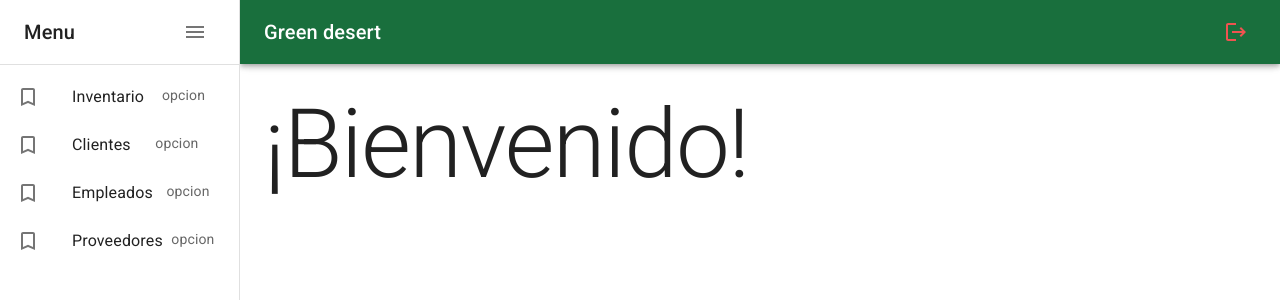
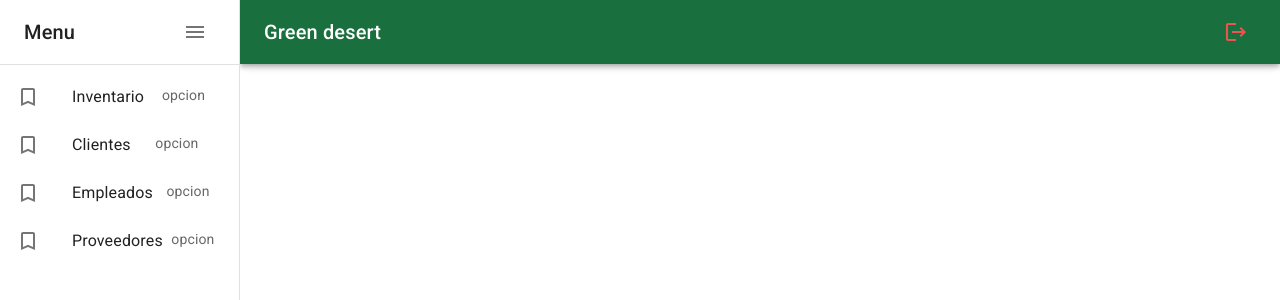
Before and after one commit to TheJulioHD/GreenDesertWebReact, a React (Vite) app: page /employee in a window 1280 px wide. Before the commit this address led to /home. Shown: the top 300 px of the page. Built offline with nearby package versions, Linux system fonts and the light colour scheme.

Commit message:
employee added

```diff
--- /dev/null
+++ b/src/Routers/EmployeeRoutes.tsx
@@ -0,0 +1,30 @@
+import { Box, Toolbar } from '@mui/material'
+import React from 'react'
+import { Route, Router, Routes } from 'react-router-dom'
+import { Navbar, SideBar } from '../Common'
+import { AddEmployePage } from '../pages/employee/addEmployePage'
+
+export const EmployeeRoutes = () => {
+  return (
+
+
+    <Box sx={{display: 'flex'}}>
+
+    <Navbar drawerWidth={240}/>
+    <SideBar drawerWidth={240}/>
+
+    <Box component='main' sx={{flexGrow: 1, p: 3}}>
+      <Toolbar/>
+
+      <Routes>
+      <Route path='/add' element={<AddEmployePage/>}/>
+    </Routes>
+
+
+    </Box>
+
+  </Box>
+
+
+  )
+}
--- a/src/Routers/RouterApp.tsx
+++ b/src/Routers/RouterApp.tsx
@@ -3,6 +3,7 @@ import { Routes, Route } from 'react-router'
 import { SignUp } from '../pages/Auth/SignOut/SignUp'
 import { AppRoutes } from './AppRoutes'
 import { AuthRoutes } from './AuthRoutes'
+import { EmployeeRoutes } from './EmployeeRoutes'
 
 export const RouterApp = () => {
 
@@ -10,6 +11,7 @@ export const RouterApp = () => {
     <Routes>
       <Route path='/*' element={<AppRoutes/>}/>
       <Route path='/auth/*' element={<AuthRoutes/>}/>
+      <Route path='/employee/*' element={<EmployeeRoutes/>} />
     </Routes>
   )
 
--- /dev/null
+++ b/src/pages/employee/addEmployePage.tsx
@@ -0,0 +1,7 @@
+import React from 'react'
+
+export const AddEmployePage = () => {
+  return (
+    <h1>asdasd</h1>
+  )
+}
```
Also changed, not shown: src/pages/employee/employeePage.tsx (added, +7 -0 lines).
